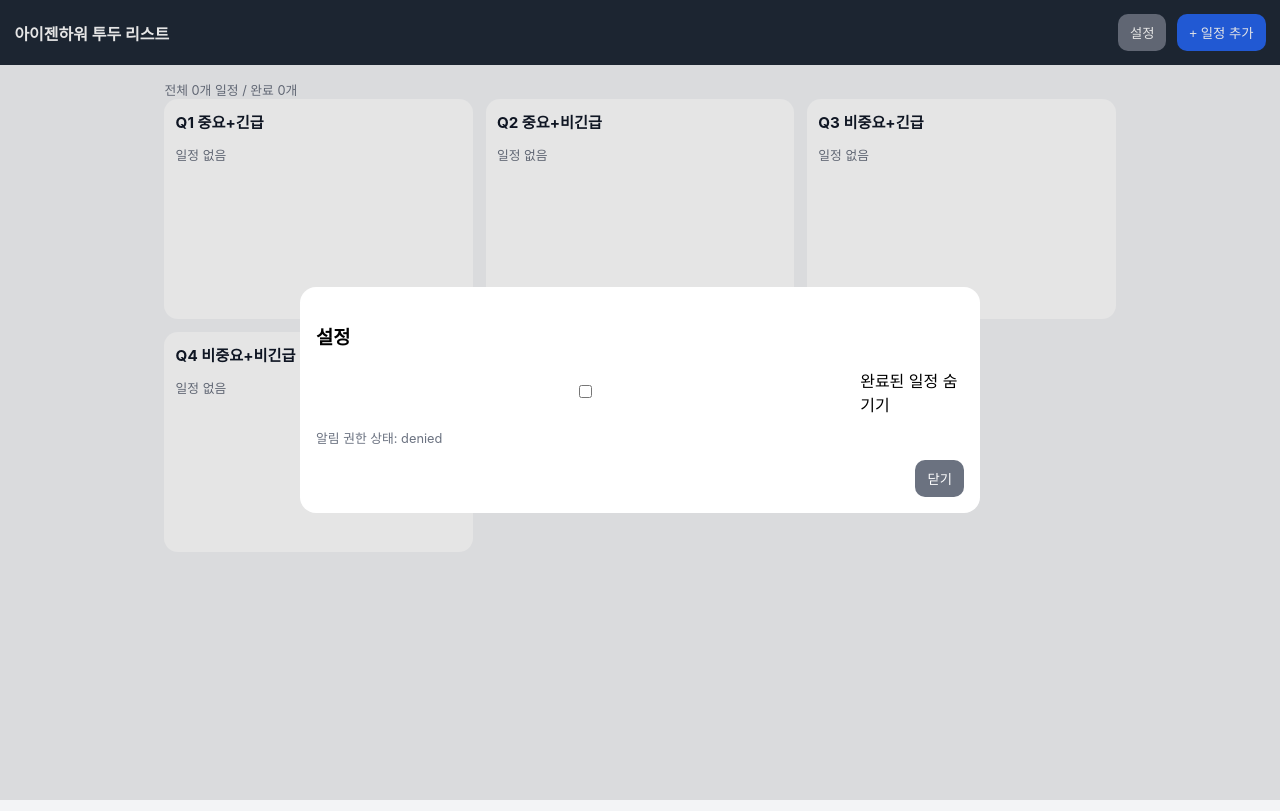
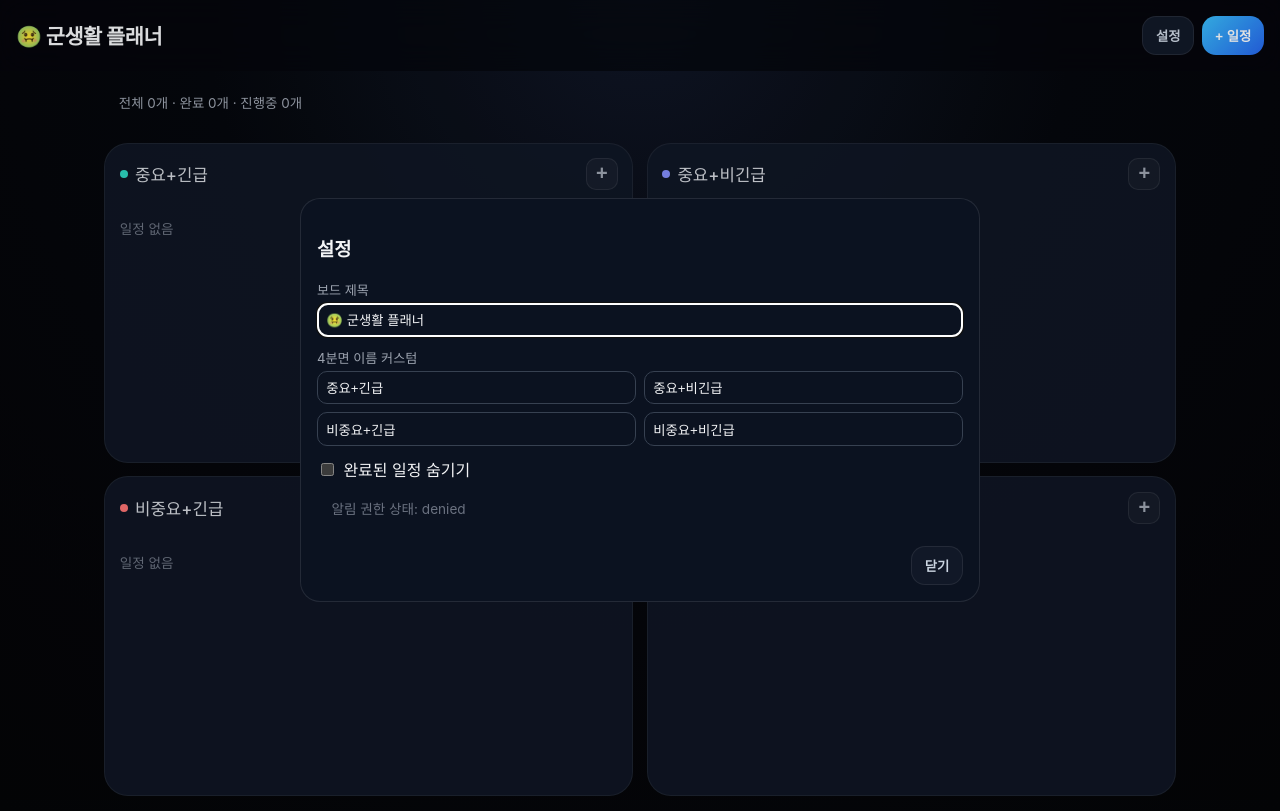
Before and after one commit to SoyRice17/test, a website: page public/index.html in a window 1280 px wide. Both pictures are taken after a click on the button "설정". Drawn offline with Linux system fonts and the light colour scheme.

Commit message:
feat: add customizable board/quadrant labels and fixed 2x2 grid

```diff
--- a/public/app.js
+++ b/public/app.js
@@ -8,8 +8,21 @@ const quadrantMeta = {
   Q4: '비중요+비긴급'
 };
 
+const quadrantDotColors = {
+  Q1: '#2dd4bf',
+  Q2: '#818cf8',
+  Q3: '#f87171',
+  Q4: '#f43f5e'
+};
+
 let tasks = load(STORAGE_KEY, []);
-let settings = load(SETTINGS_KEY, { hideCompletedTasks: false });
+const defaultSettings = {
+  hideCompletedTasks: false,
+  appTitle: '🤢 군생활 플래너',
+  quadrantLabels: { ...quadrantMeta }
+};
+
+let settings = normalizeSettings(load(SETTINGS_KEY, defaultSettings));
 const timers = new Map();
 
 const quadrantsEl = document.getElementById('quadrants');
@@ -29,6 +42,37 @@ const showToast = (msg) => {
 function load(key, fallback) {
   try { return JSON.parse(localStorage.getItem(key)) ?? fallback; }
   catch { return fallback; }
+}
+
+
+function normalizeSettings(raw) {
+  const source = raw || {};
+  return {
+    hideCompletedTasks: !!source.hideCompletedTasks,
+    appTitle: (source.appTitle || defaultSettings.appTitle).trim() || defaultSettings.appTitle,
+    quadrantLabels: {
+      Q1: source.quadrantLabels?.Q1?.trim() || quadrantMeta.Q1,
+      Q2: source.quadrantLabels?.Q2?.trim() || quadrantMeta.Q2,
+      Q3: source.quadrantLabels?.Q3?.trim() || quadrantMeta.Q3,
+      Q4: source.quadrantLabels?.Q4?.trim() || quadrantMeta.Q4
+    }
+  };
+}
+
+function getQuadrantLabel(code) {
+  return settings.quadrantLabels?.[code] || quadrantMeta[code];
+}
+
+function syncLabelsToUI() {
+  const titleEl = document.getElementById('app-title-display');
+  if (titleEl) titleEl.textContent = settings.appTitle;
+
+  const select = document.getElementById('quadrant');
+  if (!select) return;
+  [...select.options].forEach((option) => {
+    const code = option.value;
+    if (quadrantMeta[code]) option.textContent = `${code} ${getQuadrantLabel(code)}`;
+  });
 }
 
 function saveAll() {
@@ -92,10 +136,19 @@ function render() {
   const visible = settings.hideCompletedTasks ? tasks.filter((t) => !t.isCompleted) : tasks;
   quadrantsEl.innerHTML = '';
 
-  Object.entries(quadrantMeta).forEach(([code, label]) => {
+  Object.entries(quadrantMeta).forEach(([code]) => {
+    const label = getQuadrantLabel(code);
     const section = document.createElement('section');
     section.className = 'quadrant';
-    section.innerHTML = `<h2>${code} ${label}</h2>`;
+    section.innerHTML = `
+      <div class="quadrant-head">
+        <div class="quadrant-title">
+          <span class="quadrant-dot" style="background:${quadrantDotColors[code]}"></span>
+          <h2>${label}</h2>
+        </div>
+        <button class="icon-btn" data-action="quick-add" data-quadrant="${code}" aria-label="${label}에 일정 추가">+</button>
+      </div>
+    `;
 
     const list = sortTasks(visible.filter((t) => t.quadrant === code));
     if (list.length === 0) {
@@ -113,7 +166,7 @@ function render() {
         <div class="task-head">
           <input type="checkbox" ${task.isCompleted ? 'checked' : ''} data-action="toggle" data-id="${task.id}" />
           <span class="task-title">${escapeHtml(task.title)}</span>
-          <button data-action="edit" data-id="${task.id}" class="secondary">수정</button>
+          <button data-action="edit" data-id="${task.id}" class="edit-btn">수정</button>
         </div>
         ${task.description ? `<p class="task-desc">${escapeHtml(task.description)}</p>` : ''}
         <p class="task-meta">${task.date || '날짜없음'} ${task.time || ''} · ${repeatText(task)} · 체크리스트 ${subDone}/${task.subtasks.length}</p>
@@ -125,14 +178,14 @@ function render() {
     quadrantsEl.appendChild(section);
   });
 
-  statusEl.textContent = `전체 ${tasks.length}개 일정 / 완료 ${tasks.filter((t) => t.isCompleted).length}개`;
+  statusEl.textContent = `전체 ${tasks.length}개 · 완료 ${tasks.filter((t) => t.isCompleted).length}개 · 진행중 ${tasks.filter((t) => !t.isCompleted).length}개`;
 }
 
 function escapeHtml(str) {
   return str.replace(/[&<>"]/g, (c) => ({ '&': '&amp;', '<': '&lt;', '>': '&gt;', '"': '&quot;' }[c]));
 }
 
-function openTaskDialog(task) {
+function openTaskDialog(task, presetQuadrant) {
   form.reset();
   document.getElementById('subtask-editor').innerHTML = '';
   document.getElementById('weekly-days').innerHTML = '';
@@ -163,6 +216,8 @@ function openTaskDialog(task) {
       if (el) el.checked = true;
     });
     task.subtasks.forEach(addSubtaskInput);
+  } else if (presetQuadrant) {
+    document.getElementById('quadrant').value = presetQuadrant;
   }
 
   updateRepeatVisibility();
@@ -267,6 +322,11 @@ document.getElementById('repeatType').addEventListener('change', updateRepeatVis
 
 document.getElementById('btn-settings').addEventListener('click', () => {
   document.getElementById('hideCompletedTasks').checked = settings.hideCompletedTasks;
+  document.getElementById('appTitleInput').value = settings.appTitle;
+  document.getElementById('labelQ1').value = getQuadrantLabel('Q1');
+  document.getElementById('labelQ2').value = getQuadrantLabel('Q2');
+  document.getElementById('labelQ3').value = getQuadrantLabel('Q3');
+  document.getElementById('labelQ4').value = getQuadrantLabel('Q4');
   document.getElementById('permission-status').textContent = `알림 권한 상태: ${('Notification' in window) ? Notification.permission : '지원 안 함'}`;
   settingsDialog.showModal();
 });
@@ -274,6 +334,14 @@ document.getElementById('btn-settings').addEventListener('click', () => {
 document.getElementById('btn-close-settings').addEventListener('click', (e) => {
   e.preventDefault();
   settings.hideCompletedTasks = document.getElementById('hideCompletedTasks').checked;
+  settings.appTitle = document.getElementById('appTitleInput').value.trim() || defaultSettings.appTitle;
+  settings.quadrantLabels = {
+    Q1: document.getElementById('labelQ1').value.trim() || quadrantMeta.Q1,
+    Q2: document.getElementById('labelQ2').value.trim() || quadrantMeta.Q2,
+    Q3: document.getElementById('labelQ3').value.trim() || quadrantMeta.Q3,
+    Q4: document.getElementById('labelQ4').value.trim() || quadrantMeta.Q4
+  };
+  syncLabelsToUI();
   saveAll();
   render();
   settingsDialog.close();
@@ -281,6 +349,10 @@ document.getElementById('btn-close-settings').addEventListener('click', (e) => {
 
 quadrantsEl.addEventListener('click', (e) => {
   const target = e.target;
+  if (target.dataset.action === 'quick-add') {
+    openTaskDialog(null, target.dataset.quadrant);
+    return;
+  }
   const id = target.dataset.id;
   const action = target.dataset.action;
   if (!id || !action) return;
@@ -315,6 +387,7 @@ if ('serviceWorker' in navigator) {
   });
 }
 
+syncLabelsToUI();
 requestNotificationPermissionIfNeeded();
 tasks.forEach(scheduleNotification);
 render();
--- a/public/index.html
+++ b/public/index.html
@@ -3,86 +3,136 @@
   <head>
     <meta charset="UTF-8" />
     <meta name="viewport" content="width=device-width, initial-scale=1.0" />
-    <meta name="theme-color" content="#1f2937" />
+    <meta name="theme-color" content="#05070c" />
     <link rel="manifest" href="/manifest.json" />
     <title>아이젠하워 투두 리스트</title>
     <style>
-      :root { color-scheme: light; }
+      :root { color-scheme: dark; }
       * { box-sizing: border-box; }
       body {
         font-family: -apple-system, BlinkMacSystemFont, "Segoe UI", Roboto, sans-serif;
         margin: 0;
-        background: #f3f4f6;
-        color: #111827;
+        background: radial-gradient(circle at top, #0f1626 0%, #05070c 42%, #030406 100%);
+        color: #f3f4f6;
       }
       header {
         position: sticky;
         top: 0;
         z-index: 10;
-        background: #1f2937;
-        color: #fff;
-        padding: 0.9rem;
+        backdrop-filter: blur(16px);
+        background: rgba(5, 7, 12, 0.7);
+        padding: 1rem;
         display: flex;
         justify-content: space-between;
         align-items: center;
       }
-      h1 { font-size: 1rem; margin: 0; }
-      .header-actions button { margin-left: 0.4rem; }
+      h1 { font-size: 1.3rem; margin: 0; font-weight: 800; letter-spacing: -0.02em; }
+      .header-actions { display: flex; gap: 0.5rem; }
       button {
+        border: 1px solid rgba(255, 255, 255, 0.08);
+        border-radius: 14px;
+        padding: 0.55rem 0.8rem;
+        cursor: pointer;
+        background: #1f2937;
+        color: #f9fafb;
+        font-weight: 600;
+      }
+      button.primary {
+        background: linear-gradient(135deg, #38bdf8, #2563eb);
         border: 0;
-        border-radius: 10px;
-        padding: 0.55rem 0.75rem;
-        cursor: pointer;
-        background: #2563eb;
-        color: #fff;
       }
-      button.secondary { background: #6b7280; }
-      button.danger { background: #dc2626; }
-      main { padding: 0.9rem; max-width: 980px; margin: 0 auto; }
+      button.secondary { background: #111827; color: #cbd5e1; }
+      button.danger { background: #7f1d1d; border: 1px solid #991b1b; }
+      main { padding: 0.9rem; max-width: 1100px; margin: 0 auto; }
+      #status {
+        margin: 0.25rem 0 1rem;
+        color: #9ca3af;
+        font-size: 0.84rem;
+      }
       .grid {
         display: grid;
-        grid-template-columns: repeat(auto-fit, minmax(230px, 1fr));
-        gap: 0.8rem;
+        grid-template-columns: repeat(2, minmax(0, 1fr));
+        gap: 0.85rem;
       }
       .quadrant {
-        background: #fff;
-        border-radius: 14px;
-        padding: 0.7rem;
-        min-height: 220px;
+        background: rgba(17, 24, 39, 0.85);
+        border: 1px solid rgba(255, 255, 255, 0.06);
+        border-radius: 24px;
+        min-height: 320px;
+        overflow: hidden;
       }
-      .quadrant h2 { font-size: 0.95rem; margin: 0 0 0.5rem 0; }
+      .quadrant-head {
+        display: flex;
+        align-items: center;
+        justify-content: space-between;
+        padding: 0.9rem 0.9rem 0.7rem;
+      }
+      .quadrant-title { display: flex; align-items: center; gap: 0.45rem; }
+      .quadrant-dot {
+        width: 8px;
+        height: 8px;
+        border-radius: 999px;
+      }
+      .quadrant h2 { font-size: 1.05rem; margin: 0; color: #d1d5db; font-weight: 500; }
+      .icon-btn {
+        width: 32px;
+        height: 32px;
+        border-radius: 10px;
+        padding: 0;
+        background: rgba(255,255,255,0.03);
+        color: #9ca3af;
+        font-size: 1.25rem;
+      }
       .task-card {
-        border: 1px solid #e5e7eb;
+        border-top: 1px solid rgba(255, 255, 255, 0.06);
+        padding: 0.9rem;
+        background: rgba(2, 6, 23, 0.25);
+      }
+      .task-head { display: flex; align-items: center; gap: 0.45rem; }
+      .task-title { font-weight: 650; flex: 1; font-size: 1.05rem; color: #f3f4f6; }
+      .completed .task-title { text-decoration: line-through; opacity: 0.48; }
+      .task-meta { font-size: 0.83rem; color: #9ca3af; margin: 0.4rem 0 0; line-height: 1.35; }
+      .task-desc { font-size: 0.9rem; margin: 0.35rem 0 0; color: #d1d5db; }
+      .subtask-list { padding-left: 1rem; margin: 0.4rem 0 0; font-size: 0.82rem; color: #cbd5e1; }
+      .edit-btn {
+        background: transparent;
+        border: 1px solid rgba(255, 255, 255, 0.08);
+        color: #9ca3af;
+        padding: 0.3rem 0.5rem;
+        border-radius: 8px;
+        font-size: 0.72rem;
+      }
+      input, textarea, select {
+        width: 100%;
+        border: 1px solid #374151;
         border-radius: 10px;
-        padding: 0.55rem;
-        margin-bottom: 0.5rem;
-        background: #f9fafb;
+        padding: 0.52rem;
+        background: #0b1220;
+        color: #f3f4f6;
       }
-      .task-head { display: flex; align-items: center; gap: 0.4rem; }
-      .task-title { font-weight: 600; flex: 1; }
-      .completed .task-title { text-decoration: line-through; opacity: 0.6; }
-      .task-meta { font-size: 0.78rem; color: #4b5563; margin: 0.35rem 0; }
-      .task-desc { font-size: 0.82rem; margin: 0.3rem 0; }
-      .subtask-list { padding-left: 1rem; margin: 0.3rem 0; font-size: 0.8rem; }
+      input[type='checkbox'] { width: auto; accent-color: #38bdf8; }
       dialog {
         width: min(680px, 96vw);
-        border: 0;
-        border-radius: 16px;
+        border: 1px solid rgba(255,255,255,0.1);
+        border-radius: 20px;
         padding: 0;
+        background: #0b1220;
+        color: #f3f4f6;
       }
       .dialog-body { padding: 1rem; }
       .field { margin-bottom: 0.7rem; }
-      .field label { display: block; font-size: 0.82rem; margin-bottom: 0.2rem; }
-      input, textarea, select {
-        width: 100%;
-        border: 1px solid #d1d5db;
-        border-radius: 8px;
-        padding: 0.45rem;
-      }
+      .field label { display: block; font-size: 0.82rem; margin-bottom: 0.25rem; color: #9ca3af; }
       .inline { display: flex; gap: 0.5rem; }
       .inline > * { flex: 1; }
       .row { display: flex; align-items: center; gap: 0.4rem; margin-bottom: 0.4rem; }
       .dialog-actions { display: flex; justify-content: space-between; margin-top: 0.8rem; }
+
+      .settings-grid {
+        display: grid;
+        grid-template-columns: 1fr 1fr;
+        gap: 0.5rem;
+        margin-bottom: 0.7rem;
+      }
       .toast {
         position: fixed;
         bottom: 16px;
@@ -90,19 +140,25 @@
         transform: translateX(-50%);
         background: #111827;
         color: #fff;
-        border-radius: 8px;
-        padding: 0.6rem 0.8rem;
+        border-radius: 12px;
+        padding: 0.6rem 0.85rem;
         display: none;
+        border: 1px solid rgba(255,255,255,0.08);
       }
-      .muted { color: #6b7280; font-size: 0.8rem; }
+      .muted { color: #6b7280; font-size: 0.85rem; padding: 0.2rem 0.9rem 0.9rem; }
+      @media (max-width: 620px) {
+        h1 { font-size: 1.1rem; }
+        .header-actions button { font-size: 0.82rem; }
+        .quadrant { min-height: 260px; }
+      }
     </style>
   </head>
   <body>
     <header>
-      <h1>아이젠하워 투두 리스트</h1>
+      <h1 id="app-title-display">🤢 군생활 플래너</h1>
       <div class="header-actions">
         <button id="btn-settings" class="secondary">설정</button>
-        <button id="btn-add">+ 일정 추가</button>
+        <button id="btn-add" class="primary">+ 일정</button>
       </div>
     </header>
 
@@ -154,7 +210,7 @@
           </div>
           <div>
             <button type="button" class="secondary" id="btn-cancel">취소</button>
-            <button type="submit">저장</button>
+            <button type="submit" class="primary">저장</button>
           </div>
         </div>
       </form>
@@ -163,6 +219,20 @@
     <dialog id="settings-dialog">
       <div class="dialog-body">
         <h3>설정</h3>
+
+        <div class="field">
+          <label for="appTitleInput">보드 제목</label>
+          <input id="appTitleInput" maxlength="30" placeholder="예: 군생활" />
+        </div>
+        <div class="field">
+          <label>4분면 이름 커스텀</label>
+          <div class="settings-grid">
+            <input id="labelQ1" placeholder="Q1 이름" maxlength="20" />
+            <input id="labelQ2" placeholder="Q2 이름" maxlength="20" />
+            <input id="labelQ3" placeholder="Q3 이름" maxlength="20" />
+            <input id="labelQ4" placeholder="Q4 이름" maxlength="20" />
+          </div>
+        </div>
         <div class="row"><input type="checkbox" id="hideCompletedTasks" /><label for="hideCompletedTasks">완료된 일정 숨기기</label></div>
         <p id="permission-status" class="muted"></p>
         <div class="dialog-actions">
```
